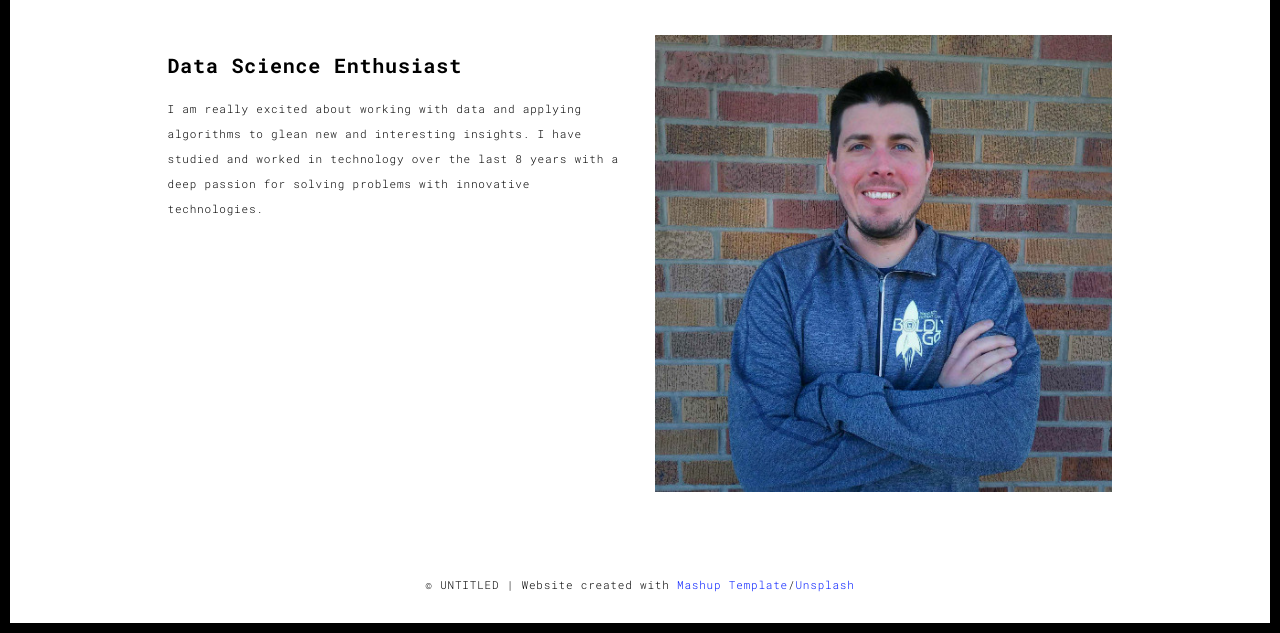
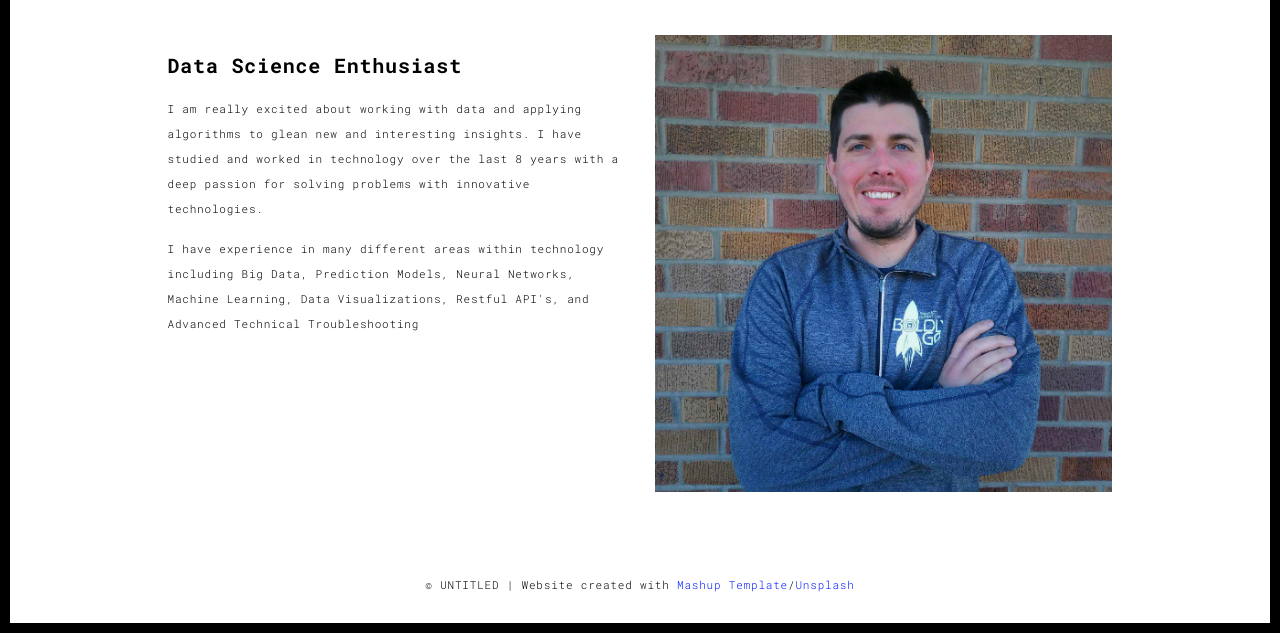
Before and after one commit to dmonies/portfoliowebsite, a plain HTML site: page about.html in a window 1280 px wide. Shown: the part 167-800 px from the top of the page. Drawn offline with Linux system fonts and the light colour scheme.

Commit message:
Update about.html

```diff
--- a/about.html
+++ b/about.html
@@ -63,7 +63,7 @@
                 <div class="col-xs-12 col-md-6">
                   <h3>Data Science Enthusiast</h3>
                   <p>I am really excited about working with data and applying algorithms to glean new and interesting insights.  I have studied and worked in technology over the last 8 years with a deep passion for solving problems with innovative technologies.  </p>
-
+                  <p>I have experience in many different areas within technology including Big Data, Prediction Models, Neural Networks, Machine Learning, Data Visualizations, Restful API's, and Advanced Technical Troubleshooting</p>
                 </div>
                 <div class="col-xs-12 col-md-6">
                   <img src="./assets/images/profil.jpg" class="img-responsive" alt="">
```
